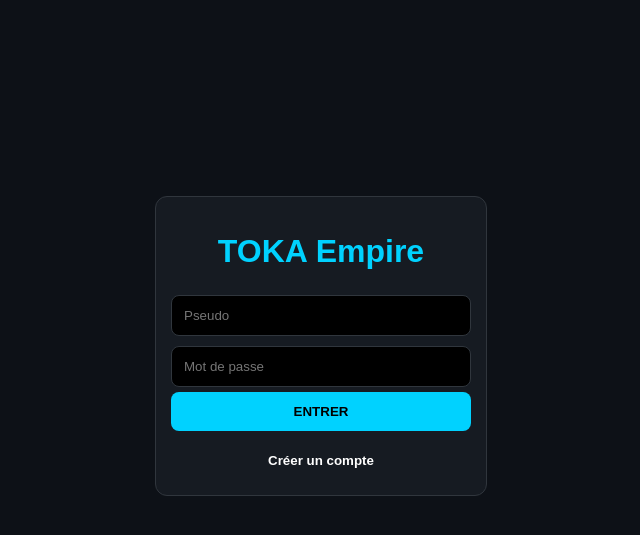
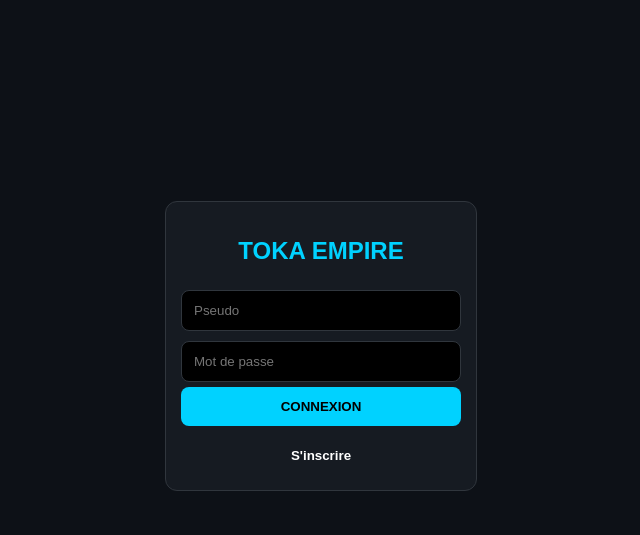
Before and after one commit to daxt61/tokacoockies_games, a Flask app: page / in a window 1280 px wide. Shown: the part 49-584 px from the top of the page, without its empty margins (319-959 px from the left). Run offline with Flask 3, Linux system fonts and the light colour scheme; some libraries are stand-ins or nearby versions.

Commit message:
Update index.html

```diff
--- a/templates/index.html
+++ b/templates/index.html
@@ -8,114 +8,96 @@
     <style>
         :root { --accent: #00d2ff; --bg: #0d1117; --panel: #161b22; --border: #30363d; --gold: #ffd700; --red: #ff4d4d; --green: #2ecc71; }
         body { background: var(--bg); color: white; font-family: sans-serif; margin: 0; display: flex; flex-direction: column; height: 100vh; overflow: hidden; }
-
         .card { background: var(--panel); padding: 15px; border-radius: 12px; border: 1px solid var(--border); margin-bottom: 10px; }
         input { width: 100%; padding: 12px; margin: 5px 0; border-radius: 8px; border: 1px solid var(--border); background: #000; color: white; box-sizing: border-box; }
         .btn { width: 100%; padding: 12px; border-radius: 8px; border: none; cursor: pointer; font-weight: bold; background: var(--accent); color: #000; transition: 0.2s; }
-        .btn:active { transform: scale(0.98); }
-
         #auth-overlay { position: fixed; inset: 0; background: var(--bg); z-index: 2000; display: flex; align-items: center; justify-content: center; }
         main { flex: 1; overflow-y: auto; padding: 15px; display: flex; flex-direction: column; align-items: center; }
-        .view { display: none; width: 100%; max-width: 500px; animation: fadeIn 0.3s; }
+        .view { display: none; width: 100%; max-width: 500px; }
         .view.active { display: block; }
-
-        #cookie-btn { width: 160px; height: 160px; border-radius: 50%; background: radial-gradient(circle, #1c2128, #000); border: 4px solid var(--accent); font-size: 60px; display: flex; align-items: center; justify-content: center; cursor: pointer; user-select: none; margin: 20px auto; box-shadow: 0 0 20px rgba(0,210,255,0.2); transition: 0.1s; }
-        #cookie-btn:active { transform: scale(0.92); }
-
-        #chat-box { height: 300px; overflow-y: auto; display: flex; flex-direction: column; gap: 8px; padding: 10px; background: #000; border-radius: 8px; border: 1px solid var(--border); }
-        .msg { font-size: 0.9rem; padding: 5px 10px; border-radius: 5px; background: #1c2128; }
-        .msg b { color: var(--accent); }
-        .msg.is-friend { border-left: 3px solid var(--green); background: rgba(46, 204, 113, 0.1); }
+        #cookie-btn { width: 150px; height: 150px; border-radius: 50%; background: radial-gradient(circle, #1c2128, #000); border: 4px solid var(--accent); font-size: 50px; display: flex; align-items: center; justify-content: center; cursor: pointer; user-select: none; margin: 20px auto; transition: 0.1s; box-shadow: 0 0 15px var(--accent); }
+        #cookie-btn:active { transform: scale(0.9); }
+        #chat-box { height: 250px; overflow-y: auto; background: #000; border-radius: 8px; padding: 10px; display: flex; flex-direction: column; gap: 5px; }
+        .msg { font-size: 0.85rem; padding: 4px 8px; border-radius: 4px; background: #1c2128; }
         .msg.is-me { border-left: 3px solid var(--gold); }
-
         .lb-item { display: flex; justify-content: space-between; padding: 10px; border-bottom: 1px solid #222; }
         .lb-item.me { background: rgba(0,210,255,0.15); border-left: 3px solid var(--accent); font-weight: bold; }
-
         nav { height: 70px; background: var(--panel); display: flex; justify-content: space-around; align-items: center; border-top: 1px solid var(--border); }
-        .nav-item { color: #888; font-size: 0.75rem; text-align: center; cursor: pointer; position: relative; }
-        .nav-item.active { color: var(--accent); font-weight: bold; }
+        .nav-item { color: #888; font-size: 0.7rem; text-align: center; cursor: pointer; position: relative; }
+        .nav-item.active { color: var(--accent); }
         .dot { position: absolute; top: -5px; right: -5px; width: 8px; height: 8px; background: var(--red); border-radius: 50%; display: none; }
-
-        #toast { position: fixed; top: 20px; left: 50%; transform: translateX(-50%); padding: 12px 25px; border-radius: 30px; display: none; z-index: 3000; font-weight: bold; }
-        @keyframes fadeIn { from { opacity: 0; transform: translateY(10px); } to { opacity: 1; transform: translateY(0); } }
+        #toast { position: fixed; top: 20px; left: 50%; transform: translateX(-50%); padding: 10px 20px; border-radius: 20px; display: none; z-index: 3000; }
     </style>
 </head>
 <body>
     <div id="toast"></div>
-
     <div id="auth-overlay">
-        <div class="card" style="width: 300px; text-align: center;">
-            <h1 style="color:var(--accent); margin-bottom: 20px;">TOKA Empire</h1>
+        <div class="card" style="width: 280px; text-align: center;">
+            <h2 style="color:var(--accent)">TOKA EMPIRE</h2>
             <input id="pseudo" placeholder="Pseudo">
             <input id="pass" type="password" placeholder="Mot de passe">
-            <button class="btn" onclick="auth('login')">ENTRER</button>
-            <button class="btn" style="background:none; color:white; margin-top:10px;" onclick="auth('register')">Créer un compte</button>
+            <button class="btn" onclick="auth('login')">CONNEXION</button>
+            <button class="btn" style="background:none; color:white; margin-top:10px;" onclick="auth('register')">S'inscrire</button>
         </div>
     </div>
 
-    <header style="padding: 15px; border-bottom: 1px solid var(--border); display: flex; justify-content: space-between; align-items: center;">
-        <div><b id="my-name">...</b> <small id="my-rank" style="color: #888;"></small></div>
-        <div id="my-guild" style="color:var(--gold); font-weight: bold;">[SOLO]</div>
+    <header style="padding: 15px; border-bottom: 1px solid var(--border); display: flex; justify-content: space-between;">
+        <div><b id="my-name">...</b> <small id="my-rank"></small></div>
+        <div id="my-guild" style="color:var(--gold)">[SOLO]</div>
     </header>
 
     <main>
         <div id="view-game" class="view active">
-            <h1 id="score-text" style="font-size: 3.5rem; text-align: center; margin: 10px 0;">0</h1>
+            <h1 id="score-text" style="font-size: 3rem; text-align: center; margin: 10px 0;">0</h1>
             <div id="cookie-btn" onmousedown="doClick()">🍪</div>
-            <div class="card" style="text-align:center;">
-                Boost: x<span id="mult-text">1</span> | Prix: <span id="cost-text" style="color:var(--red)">100</span>
+
+            <div class="card" style="display: grid; grid-template-columns: 1fr 1fr; gap: 10px;">
+                <div style="text-align:center">
+                    <b>Clic: x<span id="mult-text">1</span></b><br>
+                    <small>Prix: <span id="cost-text" style="color:var(--red)">100</span></small>
+                    <button class="btn" style="margin-top:5px" onclick="buy('mult')">BOOST</button>
+                </div>
+                <div style="text-align:center; border-left: 1px solid #333">
+                    <b>Auto: <span id="auto-text">0</span>/s</b><br>
+                    <small>Prix: <span id="auto-cost-text" style="color:var(--red)">500</span></small>
+                    <button class="btn" style="margin-top:5px; background:var(--green)" onclick="buy('auto')">CPS+</button>
+                </div>
             </div>
-            <button class="btn" onclick="socket.emit('buy_upgrade')">🚀 ACHETER BOOSTER</button>
 
-            <div class="card" style="margin-top:20px;">
-                <h3 style="color:var(--accent); margin:0 0 10px 0;">🏆 Classement Live</h3>
+            <div class="card" style="margin-top:15px;">
+                <h4 style="margin:0 0 10px 0;">🏆 Classement Live</h4>
                 <div id="leaderboard-list">Chargement...</div>
             </div>
         </div>
 
         <div id="view-chat" class="view">
-            <h2>💬 Chat Global</h2>
-            <div class="card">
-                <div id="chat-box"></div>
-                <div style="display: flex; gap: 5px; margin-top: 10px;">
-                    <input id="chat-input" placeholder="Ton message..." onkeypress="if(event.key==='Enter') sendChat()">
-                    <button class="btn" style="width: 80px;" onclick="sendChat()">SND</button>
-                </div>
+            <h3>💬 Chat Global</h3>
+            <div id="chat-box"></div>
+            <div style="display:flex; gap:5px; margin-top:10px;">
+                <input id="chat-input" placeholder="Message..." onkeypress="if(event.key==='Enter') sendChat()">
+                <button class="btn" style="width:70px" onclick="sendChat()">OK</button>
             </div>
         </div>
 
         <div id="view-guild" class="view">
-            <h2>🛡️ Guildes</h2>
+            <h3>🛡️ Guildes</h3>
             <div id="guild-creation" class="card">
-                <h3>Fonder une Guilde</h3>
                 <input id="g-name" placeholder="Nom de la guilde">
-                <button class="btn" onclick="socket.emit('create_guild', {name: document.getElementById('g-name').value})">Créer</button>
-                <h3 style="margin-top:20px">Rejoindre</h3>
-                <div id="guild-list"></div>
+                <button class="btn" onclick="socket.emit('create_guild',{name:document.getElementById('g-name').value})">Créer</button>
+                <div id="guild-list" style="margin-top:10px"></div>
             </div>
             <div id="guild-active" class="card" style="display:none;">
-                <p>Tu es membre d'une guilde.</p>
-                <button class="btn" style="background:var(--red); color:white" onclick="socket.emit('leave_guild')">TRAHIR LA GUILDE</button>
-                <div id="leader-panel" style="display:none; margin-top: 20px; border-top: 1px solid #444; padding-top: 10px;">
-                    <h3 style="color:var(--gold)">Demandes d'entrée</h3>
-                    <div id="guild-reqs"></div>
-                </div>
+                <button class="btn" style="background:var(--red); color:white" onclick="socket.emit('leave_guild')">QUITTER</button>
             </div>
         </div>
 
         <div id="view-social" class="view">
-            <h2>👥 Amis</h2>
-            <div class="card">
-                <input id="f-pseudo" placeholder="Pseudo de l'ami...">
-                <button class="btn" onclick="socket.emit('send_friend_request', {target: document.getElementById('f-pseudo').value})">Ajouter</button>
-            </div>
-            <div class="card">
-                <h3>Demandes en attente</h3>
-                <div id="social-reqs"></div>
-            </div>
-            <div class="card">
-                <h3>Ma Liste</h3>
-                <div id="social-list"></div>
+            <h3>👥 Social</h3>
+            <input id="f-pseudo" placeholder="Pseudo...">
+            <button class="btn" onclick="socket.emit('send_friend_request',{target:document.getElementById('f-pseudo').value})">Ajouter</button>
+            <div class="card" style="margin-top:10px">
+                <h5>Demandes</h5><div id="social-reqs"></div>
+                <h5>Amis</h5><div id="social-list"></div>
             </div>
         </div>
     </main>
@@ -124,54 +106,24 @@
         <div class="nav-item active" onclick="tab('game', this)">JEU</div>
         <div class="nav-item" onclick="tab('chat', this)">CHAT<div id="dot-chat" class="dot"></div></div>
         <div class="nav-item" onclick="tab('guild', this); socket.emit('get_guilds')">GUILDES</div>
-        <div class="nav-item" onclick="tab('social', this)">SOCIAL<div id="dot-social" class="dot"></div></div>
+        <div class="nav-item" onclick="tab('social', this)">AMIS<div id="dot-social" class="dot"></div></div>
     </nav>
 
     <script>
         const socket = io();
-        let myName = "";
-        let myFriends = [];
+        let myName = "", myFriends = [];
+        const sfxClick = [new Audio('https://assets.mixkit.co/active_storage/sfx/2358/2358-preview.mp3')];
 
-        // --- AUDIO ---
-        const sfxClick = [
-            new Audio('/static/pop-423717.mp3'),
-            new Audio('/static/pop-402324.mp3'),
-            new Audio('/static/sharp-pop-328170.mp3'),
-            new Audio('/static/pop-402323.mp3')
-        ];
-        const sfxNotif = new Audio('/static/notification.mp3');
+        function auth(t) { socket.emit('login_action', {pseudo: document.getElementById('pseudo').value, password: document.getElementById('pass').value, type: t}); }
+        socket.on('login_ok', d => { myName = d.pseudo; document.getElementById('auth-overlay').style.display='none'; updateUI(d); });
 
-        function doClick() {
-            // Son de clic aléatoire
-            sfxClick[Math.floor(Math.random()*4)].play();
-            socket.emit('add_click');
-        }
+        function doClick() { sfxClick[0].play(); socket.emit('add_click'); }
+        function buy(t) { socket.emit('buy_upgrade', {type: t}); }
 
-        // --- AUTH ---
-        function auth(t) {
-            socket.emit('login_action', {
-                pseudo: document.getElementById('pseudo').value,
-                password: document.getElementById('pass').value,
-                type: t
-            });
-        }
-
-        socket.on('login_ok', d => {
-            myName = d.pseudo;
-            document.getElementById('auth-overlay').style.display = 'none';
-            updateUI(d);
-        });
-
-        // --- CLICS ET UI ---
         socket.on('update_score', d => {
             updateUI(d);
-
-            // --- ILLUSION TEMPS RÉEL (OPTIMISTIC UI) ---
-            // On met à jour son propre score dans le classement sans attendre le broadcast global
-            const myRankRow = document.querySelector('.lb-item.me b');
-            if (myRankRow && d.clicks !== undefined) {
-                myRankRow.innerText = Math.floor(d.clicks).toLocaleString();
-            }
+            const myRow = document.querySelector('.lb-item.me b');
+            if(myRow && d.clicks !== undefined) myRow.innerText = Math.floor(d.clicks).toLocaleString();
         });
 
         socket.on('update_full_state', d => updateUI(d));
@@ -179,10 +131,8 @@
         function updateUI(d) {
             if(d.pseudo) document.getElementById('my-name').innerText = d.pseudo;
             if(d.clicks !== undefined) document.getElementById('score-text').innerText = Math.floor(d.clicks).toLocaleString();
-            if(d.mult) {
-                document.getElementById('mult-text').innerText = d.mult;
-                document.getElementById('cost-text').innerText = d.mult * 100;
-            }
+            if(d.mult) { document.getElementById('mult-text').innerText = d.mult; document.getElementById('cost-text').innerText = d.mult * 100; }
+            if(d.auto !== undefined) { document.getElementById('auto-text').innerText = d.auto; document.getElementById('auto-cost-text').innerText = (d.auto + 1) * 500; }
             if(d.rank) document.getElementById('my-rank').innerText = d.rank;
             if(d.guild !== undefined) {
                 document.getElementById('my-guild').innerText = d.guild ? `[${d.guild}]` : "[SOLO]";
@@ -191,7 +141,6 @@
             }
         }
 
-        // --- CLASSEMENT ---
         socket.on('leaderboard_update', d => {
             document.getElementById('leaderboard-list').innerHTML = d.players.map(p => `
                 <div class="lb-item ${p.pseudo === myName ? 'me' : ''}">
@@ -201,7 +150,6 @@
             `).join('');
         });
 
-        // --- CHAT ---
         function sendChat() {
             const i = document.getElementById('chat-input');
             if(i.value) { socket.emit('send_chat', {msg: i.value}); i.value = ""; }
@@ -209,50 +157,26 @@
 
         socket.on('new_chat', d => {
             const box = document.getElementById('chat-box');
-            const isFriend = myFriends.includes(d.user);
-            const isMe = d.user === myName;
-
             const div = document.createElement('div');
-            div.className = `msg ${isFriend ? 'is-friend' : ''} ${isMe ? 'is-me' : ''}`;
-            div.innerHTML = `<b>${d.guild ? '['+d.guild+'] ' : ''}${d.user}:</b> ${d.text}`;
-            box.appendChild(div);
-            box.scrollTop = box.scrollHeight;
-
-            if(!isMe && !document.getElementById('view-chat').classList.contains('active')) {
-                document.getElementById('dot-chat').style.display = 'block';
-                if(isFriend) sfxNotif.play();
-            }
+            div.className = `msg ${d.user === myName ? 'is-me' : ''}`;
+            div.innerHTML = `<b>${d.user}:</b> ${d.text}`;
+            box.appendChild(div); box.scrollTop = box.scrollHeight;
+            if(d.user !== myName && !document.getElementById('view-chat').classList.contains('active')) document.getElementById('dot-chat').style.display = 'block';
         });
 
-        // --- SOCIAL ---
         socket.on('social_update', d => {
             myFriends = d.friends;
-            document.getElementById('social-list').innerHTML = d.friends.map(f => `<div class="lb-item">🟢 ${f}</div>`).join('') || "Aucun ami";
-            document.getElementById('social-reqs').innerHTML = d.friend_requests.map(r => `
-                <div class="lb-item"><span>${r}</span>
-                <button onclick="socket.emit('respond_friend_request',{target:'${r}',action:'accept'})">✔</button></div>`).join('') || "Rien";
-
+            document.getElementById('social-list').innerHTML = d.friends.map(f => `<div class="lb-item">🟢 ${f}</div>`).join('') || "Seul...";
+            document.getElementById('social-reqs').innerHTML = d.friend_requests.map(r => `<div class="lb-item"><span>${r}</span> <button onclick="socket.emit('respond_friend_request',{target:'${r}',action:'accept'})">✔</button></div>`).join('') || "Rien";
             if(d.friend_requests.length > 0) document.getElementById('dot-social').style.display = 'block';
-
-            if(d.is_leader) {
-                document.getElementById('leader-panel').style.display = 'block';
-                document.getElementById('guild-reqs').innerHTML = d.guild_join_requests.map(r => `
-                    <div class="lb-item"><span>${r}</span>
-                    <button onclick="socket.emit('respond_guild_join',{requester:'${r}',action:'accept'})">OK</button></div>`).join('') || "Aucune";
-            }
         });
 
-        // --- GUILDES ---
         socket.on('guild_list', d => {
-            document.getElementById('guild-list').innerHTML = d.guilds.map(g => `
-                <div class="lb-item"><span>${g.name}</span>
-                <button onclick="socket.emit('ask_join_guild',{name:'${g.name}'})">Rejoindre</button></div>`).join('');
+            document.getElementById('guild-list').innerHTML = d.guilds.map(g => `<div class="lb-item"><span>${g.name}</span> <button onclick="socket.emit('ask_join_guild',{name:'${g.name}'})">JOIN</button></div>`).join('');
         });
 
-        // --- UTILS ---
         socket.on('success', m => toast(m, 'var(--green)'));
         socket.on('error', m => toast(m, 'var(--red)'));
-        socket.on('notif_sound', () => sfxNotif.play());
 
         function toast(m, c) {
             const t = document.getElementById('toast');
```
